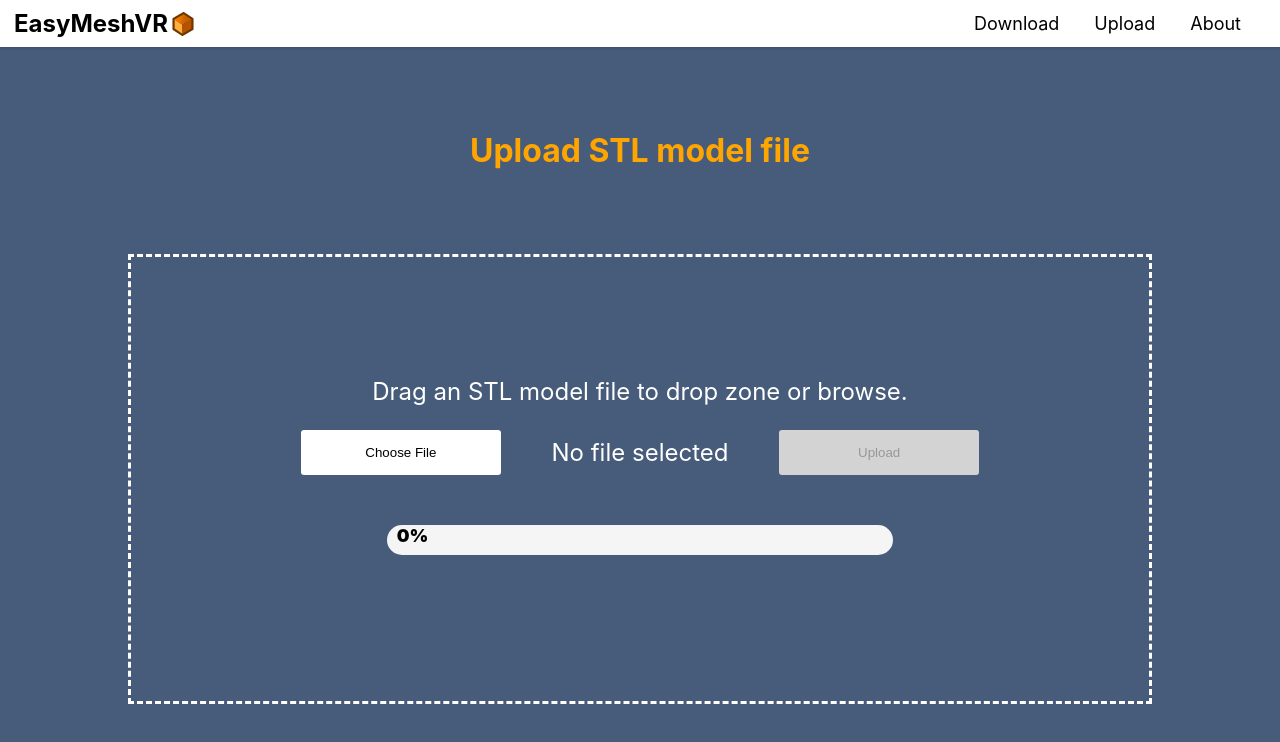
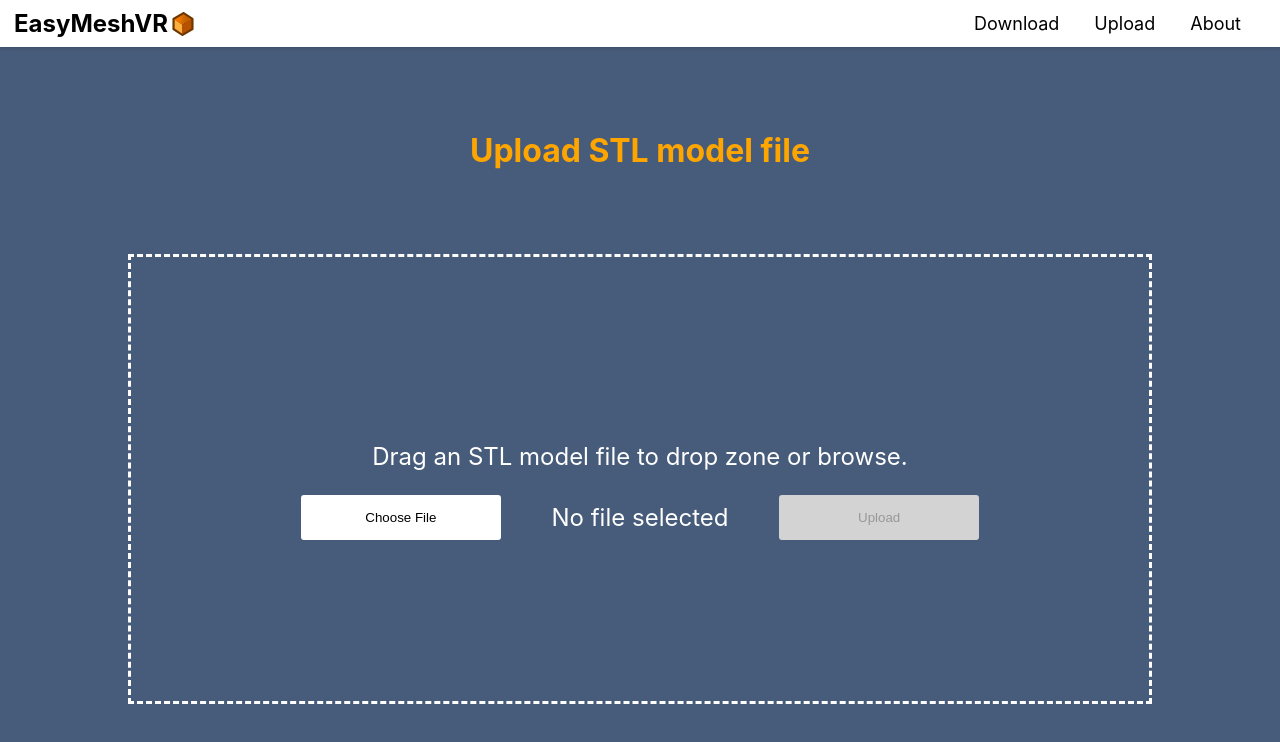
Before and after one commit to EasyMeshVR/Frontend, a React (Create React App) app: page /upload in a window 1280 px wide. Shown: the top 742 px of the page. Built offline with nearby package versions, Linux system fonts and the light colour scheme.

Commit message:
Hide progress bar when not uploading

```diff
--- a/src/pages/Upload/UploadPage.css
+++ b/src/pages/Upload/UploadPage.css
@@ -40,6 +40,7 @@
 .ErrorMessageText {
     color: red;
     font-weight: bold;
+    padding-top: 50px;
 }
 
 .ChooseFileInput {
--- a/src/pages/Upload/UploadPage.js
+++ b/src/pages/Upload/UploadPage.js
@@ -112,10 +112,14 @@ const UploadPage = () => {
 					onChange={onChangeChosenFile}
 					accept={acceptedFileType}
 				/>
-				<ProgressBar
-					progress={progress}
-					bgcolor="orange"
-				/>
+				{isUploading ?
+					<ProgressBar
+						progress={progress}
+						bgcolor="orange"
+					/>
+					:
+					<></>
+				}
 				{errorMessage !== "" ?
 					<span className="DropZoneText ErrorMessageText">{errorMessage}</span>
 					: <></>
```
